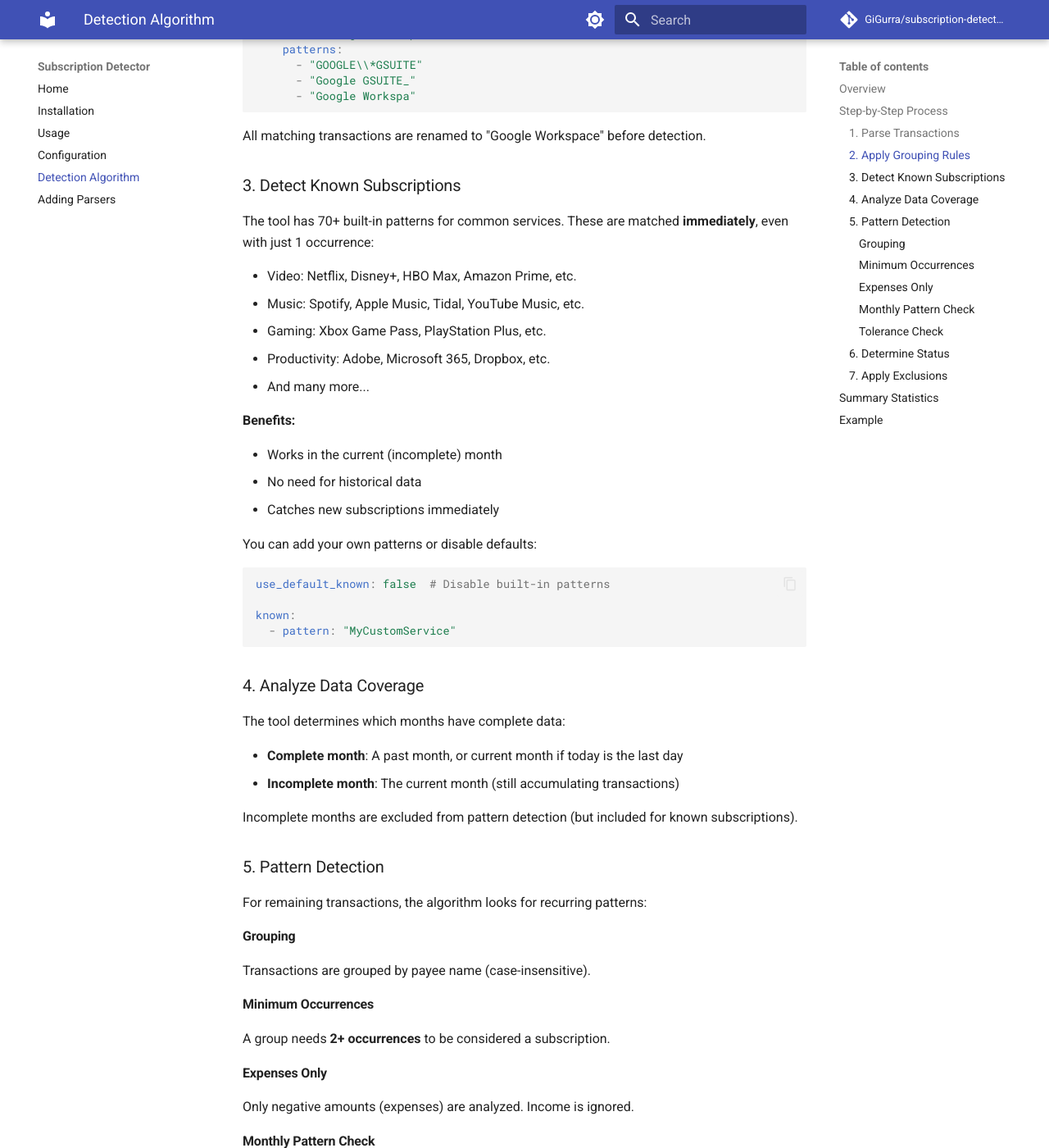
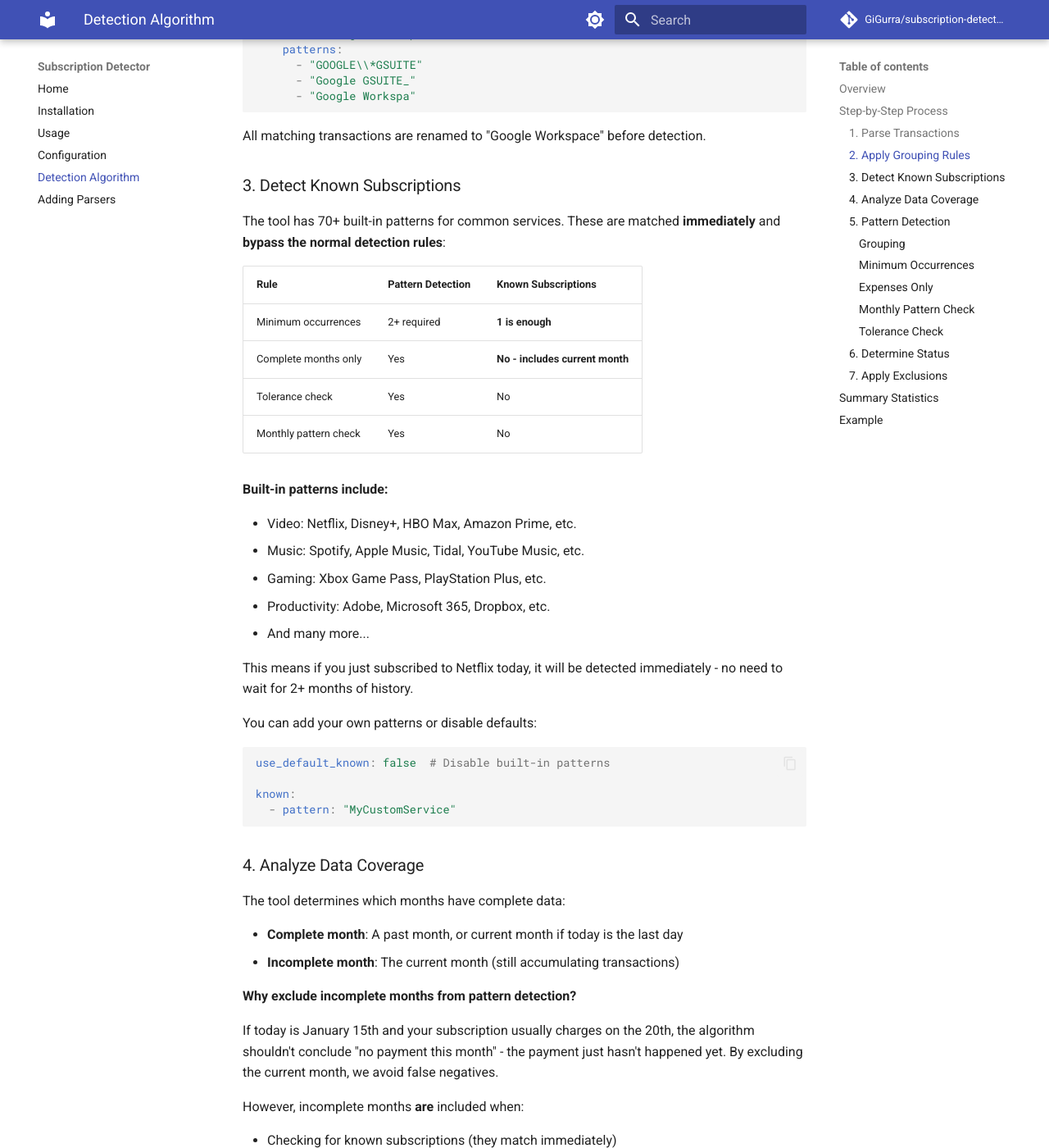
Before and after one commit to GiGurra/subscription-detector, an MkDocs documentation site: the page built from docs/algorithm.md, in a window 1280 px wide and 1400 px high, scrolled down 969 px. Shown: the whole window at 82% size. Built offline with MkDocs 1.6.1 and Material for MkDocs 9.7.7, drawn with Linux system fonts in a browser that asks for light colours; comment, search, counter and statistics services are not loaded; some of the changed text lies outside the part shown.

Commit message:
Improve algorithm docs: clarify known vs pattern detection rules

```diff
--- a/docs/algorithm.md
+++ b/docs/algorithm.md
@@ -44,7 +44,16 @@ All matching transactions are renamed to "Google Workspace" before detection.
 
 ### 3. Detect Known Subscriptions
 
-The tool has 70+ built-in patterns for common services. These are matched **immediately**, even with just 1 occurrence:
+The tool has 70+ built-in patterns for common services. These are matched **immediately** and **bypass the normal detection rules**:
+
+| Rule | Pattern Detection | Known Subscriptions |
+|------|-------------------|---------------------|
+| Minimum occurrences | 2+ required | **1 is enough** |
+| Complete months only | Yes | **No - includes current month** |
+| Tolerance check | Yes | No |
+| Monthly pattern check | Yes | No |
+
+**Built-in patterns include:**
 
 - Video: Netflix, Disney+, HBO Max, Amazon Prime, etc.
 - Music: Spotify, Apple Music, Tidal, YouTube Music, etc.
@@ -52,11 +61,7 @@ The tool has 70+ built-in patterns for common services. These are matched **imme
 - Productivity: Adobe, Microsoft 365, Dropbox, etc.
 - And many more...
 
-**Benefits:**
-
-- Works in the current (incomplete) month
-- No need for historical data
-- Catches new subscriptions immediately
+This means if you just subscribed to Netflix today, it will be detected immediately - no need to wait for 2+ months of history.
 
 You can add your own patterns or disable defaults:
 
@@ -74,7 +79,15 @@ The tool determines which months have complete data:
 - **Complete month**: A past month, or current month if today is the last day
 - **Incomplete month**: The current month (still accumulating transactions)
 
-Incomplete months are excluded from pattern detection (but included for known subscriptions).
+**Why exclude incomplete months from pattern detection?**
+
+If today is January 15th and your subscription usually charges on the 20th, the algorithm shouldn't conclude "no payment this month" - the payment just hasn't happened yet. By excluding the current month, we avoid false negatives.
+
+However, incomplete months **are** included when:
+
+- Checking for known subscriptions (they match immediately)
+- Determining if a subscription is ACTIVE (payment in current month = active)
+- Calculating the latest payment amount
 
 ### 5. Pattern Detection
 
```
